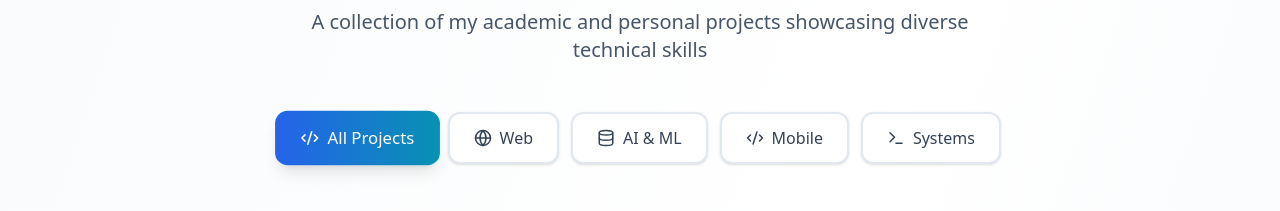
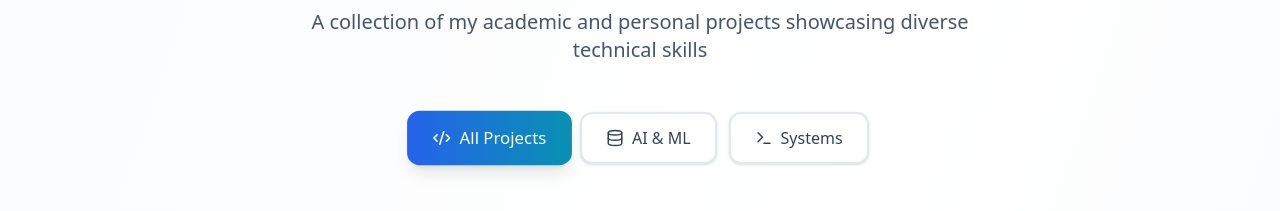
Before and after one commit to Justinfan591/bio, a React (Vite) app: page / in a window 1280 px wide. Shown: the part 1005-1216 px from the top of the page. Built offline with nearby package versions, Linux system fonts and the light colour scheme; grey boxes are pictures that could not be loaded.

Commit message:
Updated App.tsx

```diff
--- a/src/App.tsx
+++ b/src/App.tsx
@@ -83,9 +83,7 @@ function App() {
 
   const categories = [
     { id: 'all', label: 'All Projects', icon: Code2 },
-    { id: 'web', label: 'Web', icon: Globe },
     { id: 'ai', label: 'AI & ML', icon: Database },
-    { id: 'mobile', label: 'Mobile', icon: Code2 },
     { id: 'systems', label: 'Systems', icon: Terminal }
   ];
 
```
